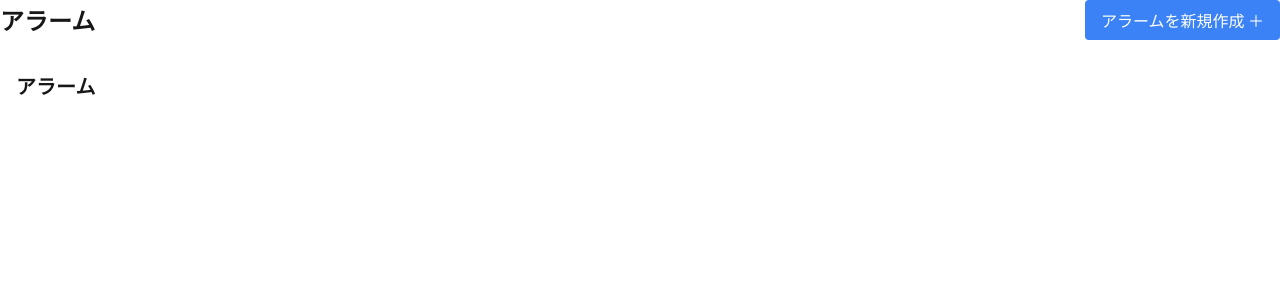
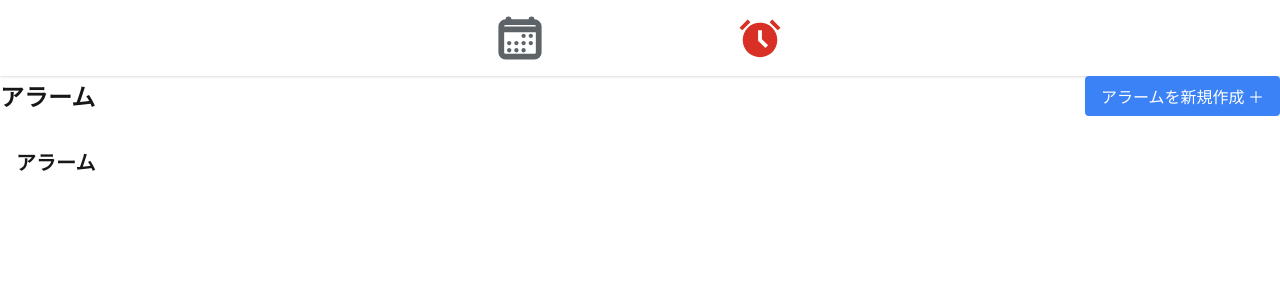
Before and after one commit to Go3105/mezamashitai, a Next.js app in the folder my-app/: page /alarm in a window 1280 px wide. Shown: the top 300 px of the page. Built offline with nearby package versions, Linux system fonts and the light colour scheme.

Commit message:
mainからマージン後、各ページにTabコンポーネント配置

```diff
--- a/my-app/src/app/alarm/page.tsx
+++ b/my-app/src/app/alarm/page.tsx
@@ -1,14 +1,18 @@
 import React from "react";
 import AlarmList from "../_components/AlarmList";
 import Link from "next/link";
+import Tab from "../_components/Tab";
 
 export default function AlarmPage() {
   return (
     <div>
+      <Tab />
       <div className="flex justify-between items-center mb-4">
         <h1 className="text-2xl font-bold">アラーム</h1>
         <Link href="/alarmAdd">
-            <button className="bg-blue-500 text-white px-4 py-2 rounded">アラームを新規作成 ＋</button>
+          <button className="bg-blue-500 text-white px-4 py-2 rounded">
+            アラームを新規作成 ＋
+          </button>
         </Link>
       </div>
       <AlarmList />
--- a/my-app/src/app/alarmAdd/page.tsx
+++ b/my-app/src/app/alarmAdd/page.tsx
@@ -1,9 +1,11 @@
 import React from "react";
 import AlarmAdd from "../_components/AlarmAdd";
+import Tab from "../_components/Tab";
 
 const page = () => {
   return (
     <div>
+      <Tab />
       <AlarmAdd />
     </div>
   );
```
